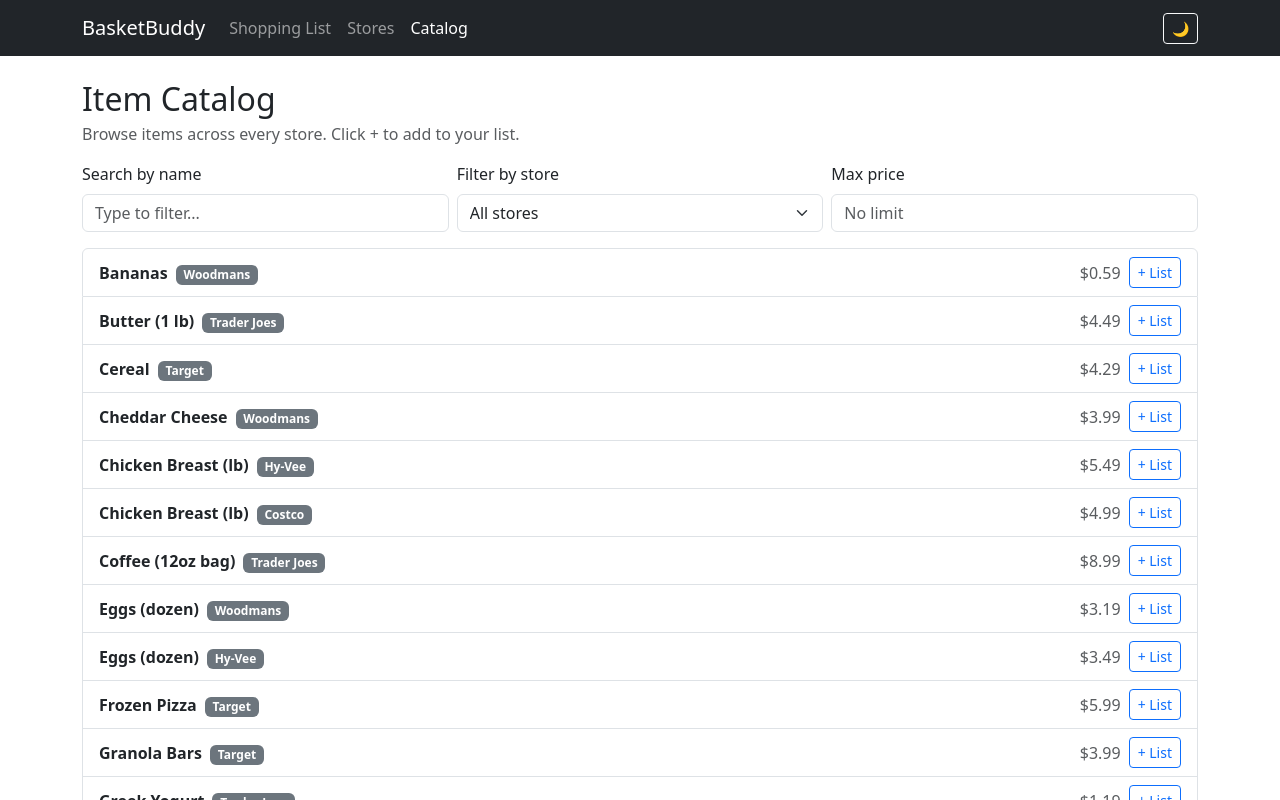
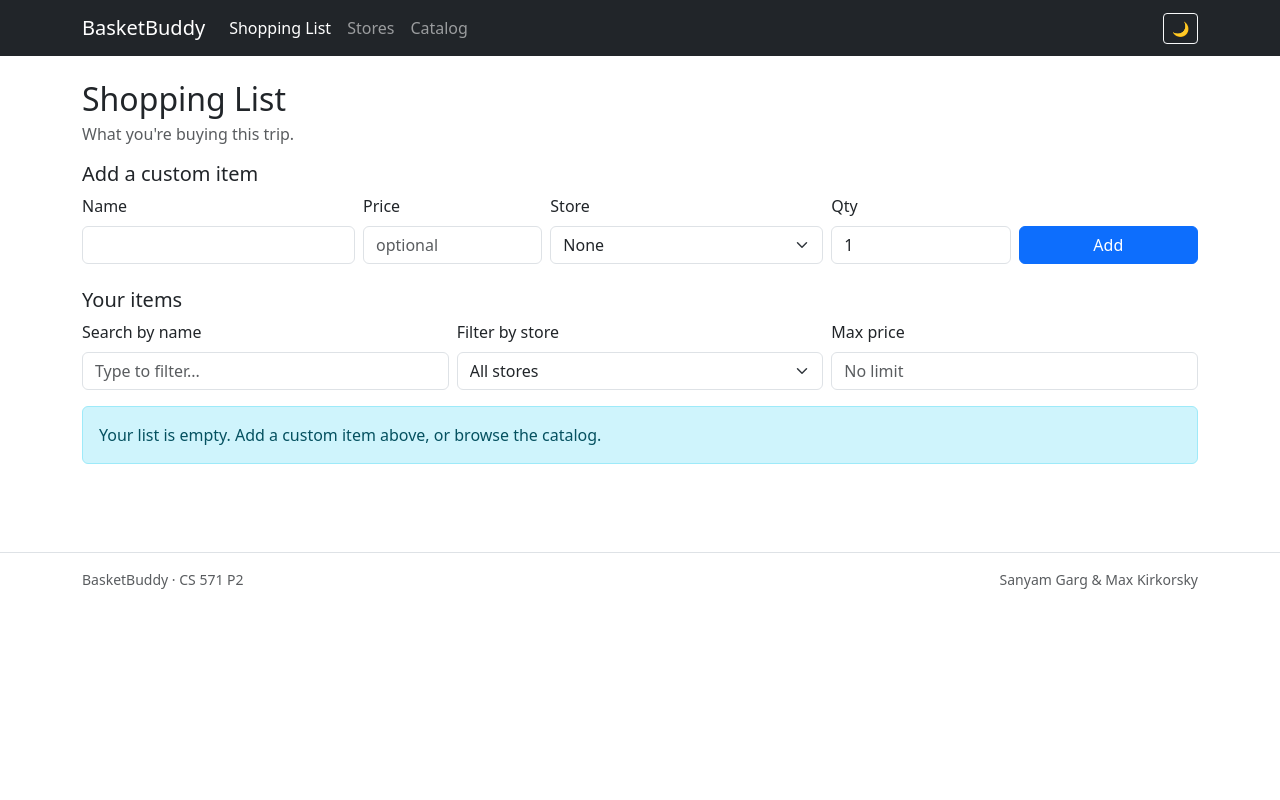
Before and after one commit to CS571-S26/p2, a React (Vite) app: page /#/ in a window 1280 px wide. Before the commit this address led to /#/catalog. Shown: the top 800 px of the page. Built offline with nearby package versions, Linux system fonts and the light colour scheme.

Commit message:
wrap routes in main landmark, add footer

```diff
--- a/src/App.jsx
+++ b/src/App.jsx
@@ -5,6 +5,7 @@ import MasterList from './components/MasterList'
 import Stores from './components/Stores'
 import ItemCatalog from './components/ItemCatalog'
 import NotificationToast from './components/NotificationToast'
+import Footer from './components/Footer'
 import { DEFAULT_STORES } from './data'
 
 function load(key, fallback) {
@@ -53,11 +54,14 @@ export default function App() {
   return (
     <>
       <NavBar theme={theme} onToggleTheme={toggleTheme} />
-      <Routes>
-        <Route path="/" element={<MasterList items={items} stores={stores} onAdd={addItem} onRemove={removeItem} showToast={showToast} />} />
-        <Route path="/stores" element={<Stores stores={stores} onAddStore={addStore} onRemoveStore={removeStore} />} />
-        <Route path="/catalog" element={<ItemCatalog stores={stores} onAddToList={addItem} showToast={showToast} />} />
-      </Routes>
+      <main id="main-content">
+        <Routes>
+          <Route path="/" element={<MasterList items={items} stores={stores} onAdd={addItem} onRemove={removeItem} showToast={showToast} />} />
+          <Route path="/stores" element={<Stores stores={stores} onAddStore={addStore} onRemoveStore={removeStore} />} />
+          <Route path="/catalog" element={<ItemCatalog stores={stores} onAddToList={addItem} showToast={showToast} />} />
+        </Routes>
+      </main>
+      <Footer />
       <NotificationToast show={toast.show} message={toast.message} onClose={closeToast} />
     </>
   )
--- /dev/null
+++ b/src/components/Footer.jsx
@@ -0,0 +1,12 @@
+import Container from 'react-bootstrap/Container'
+
+export default function Footer() {
+  return (
+    <footer className="border-top mt-5 py-3">
+      <Container className="text-body-secondary small d-flex justify-content-between flex-wrap gap-2">
+        <span>BasketBuddy &middot; CS 571 P2</span>
+        <span>Sanyam Garg &amp; Max Kirkorsky</span>
+      </Container>
+    </footer>
+  )
+}
```
